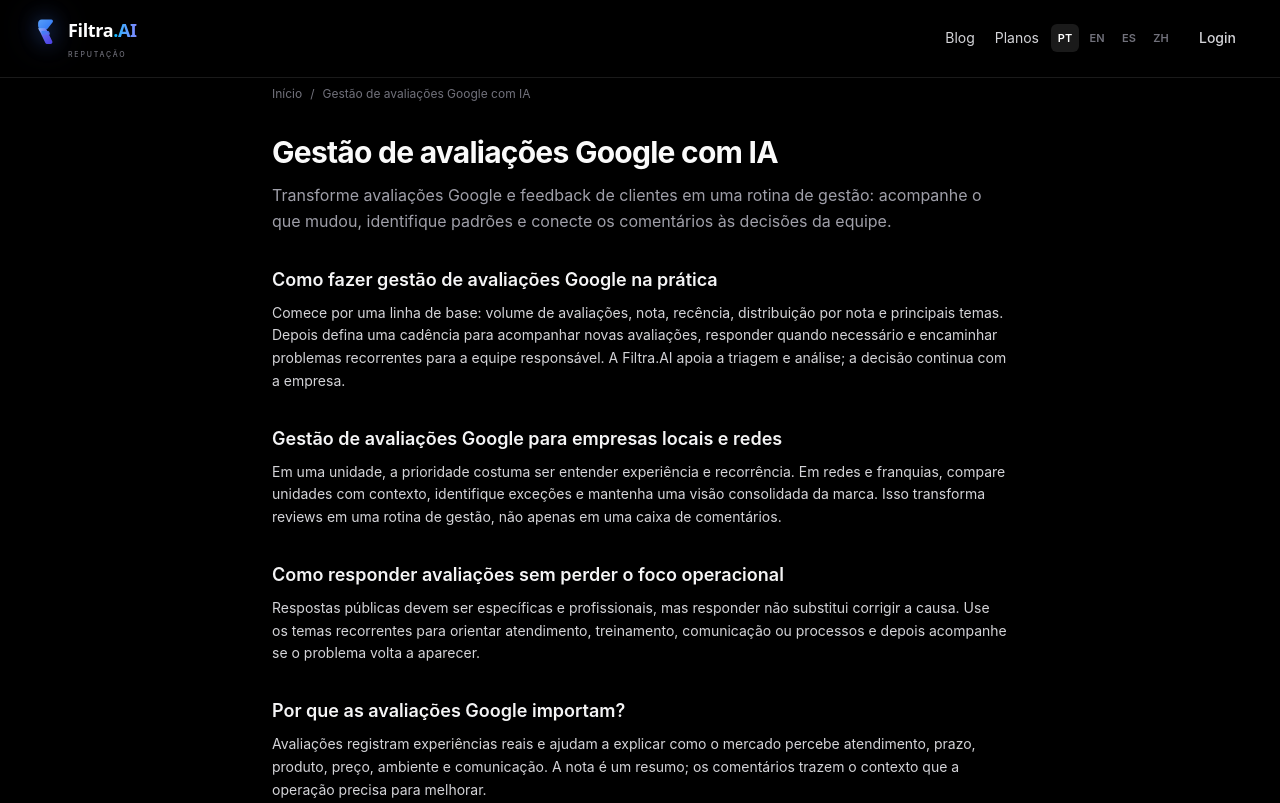
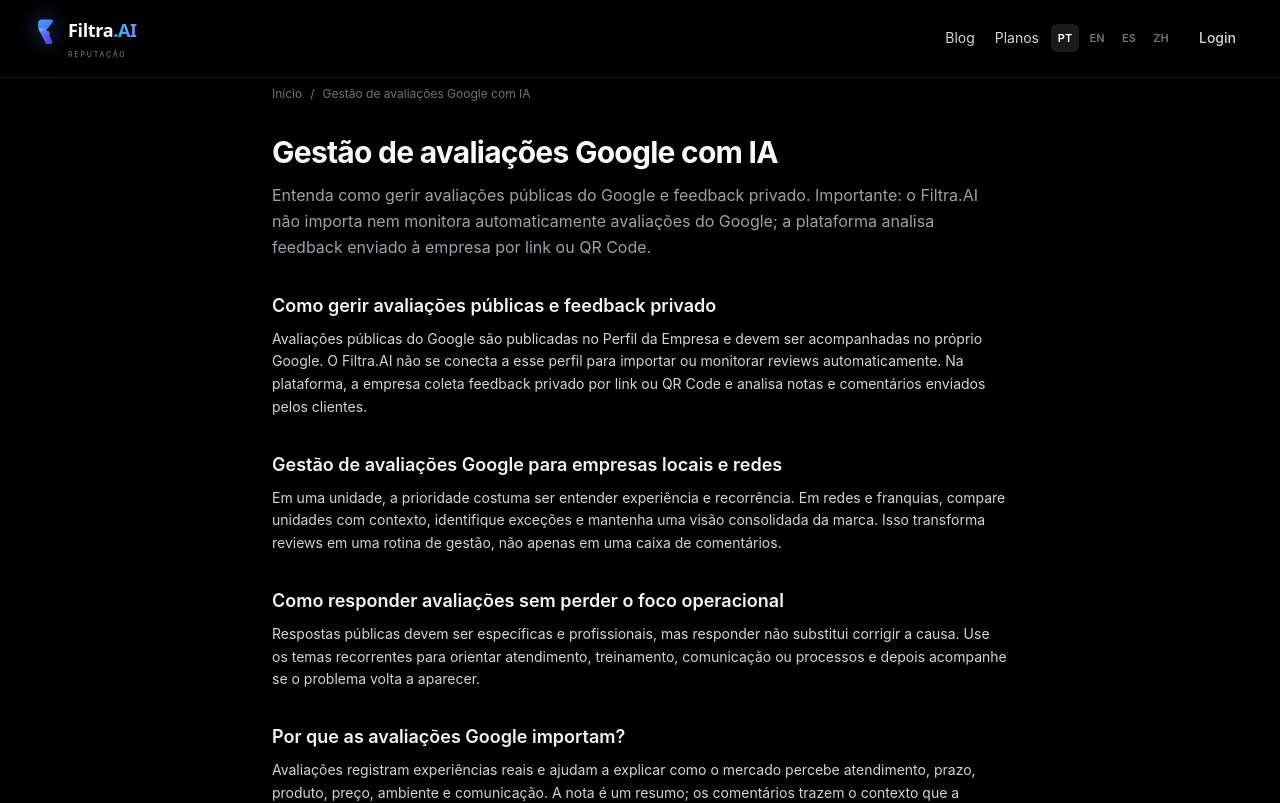
Before and after one commit to LU9DI/saas-reputacao-ia, a Next.js app in the folder frontend/: page /avaliacoes-google in a window 1280 px wide. Shown: the top 803 px of the page. Built offline with nearby package versions, Linux system fonts and the light colour scheme.

Commit message:
fix(seo): clarify Google review data scope

```diff
--- a/frontend/src/app/avaliacoes-google/page.tsx
+++ b/frontend/src/app/avaliacoes-google/page.tsx
@@ -28,7 +28,7 @@ export default function Page() {
   return (
     <SeoLanding
       h1="Gestão de avaliações Google com IA"
-      lead="Transforme avaliações Google e feedback de clientes em uma rotina de gestão: acompanhe o que mudou, identifique padrões e conecte os comentários às decisões da equipe."
+      lead="Entenda como gerir avaliações públicas do Google e feedback privado. Importante: o Filtra.AI não importa nem monitora automaticamente avaliações do Google; a plataforma analisa feedback enviado à empresa por link ou QR Code."
       breadcrumbHref="/avaliacoes-google"
       contextLinks={[
         { href: '/monitoramento-reputacao-online', title: 'Monitoramento de reputação online', description: 'Acompanhe mudanças e temas recorrentes depois das avaliações.' },
@@ -45,8 +45,8 @@ export default function Page() {
       ]}
       sections={[
         {
-          heading: 'Como fazer gestão de avaliações Google na prática',
-          body: 'Comece por uma linha de base: volume de avaliações, nota, recência, distribuição por nota e principais temas. Depois defina uma cadência para acompanhar novas avaliações, responder quando necessário e encaminhar problemas recorrentes para a equipe responsável. A Filtra.AI apoia a triagem e análise; a decisão continua com a empresa.'
+          heading: 'Como gerir avaliações públicas e feedback privado',
+          body: 'Avaliações públicas do Google são publicadas no Perfil da Empresa e devem ser acompanhadas no próprio Google. O Filtra.AI não se conecta a esse perfil para importar ou monitorar reviews automaticamente. Na plataforma, a empresa coleta feedback privado por link ou QR Code e analisa notas e comentários enviados pelos clientes.'
         },
         {
           heading: 'Gestão de avaliações Google para empresas locais e redes',
@@ -66,8 +66,8 @@ export default function Page() {
           body: 'Para negócios locais, avaliação e presença no Google Maps fazem parte do mesmo ecossistema de descoberta. O objetivo não é apenas acumular estrelas: é construir uma experiência que produza feedback consistente e identificar rapidamente o que precisa mudar.'
         },
         {
-          heading: 'Do feedback à avaliação pública',
-          body: 'Uma jornada de avaliação eficiente reduz fricção no momento certo, com links diretos ou QR Code e uma comunicação clara. A coleta deve continuar sendo natural e nunca depender de condicionar benefício a uma nota positiva.'
+          heading: 'Do feedback privado à avaliação pública',
+          body: 'O link ou QR Code do Filtra.AI coleta feedback para análise privada pela empresa. Se a empresa também convidar o cliente a publicar uma avaliação no Google, esse é um fluxo separado: o convite deve ser neutro, sem recompensa e sem direcionar apenas clientes satisfeitos.'
         },
         {
           heading: 'Como analisar centenas de reviews',
@@ -92,6 +92,10 @@ export default function Page() {
       ]}
       faq={[
         {
+          question: 'O Filtra.AI importa avaliações diretamente do Google?',
+          answer: 'Não. O Filtra.AI não importa nem monitora automaticamente avaliações publicadas no Google. A plataforma analisa feedback enviado pelo cliente por link ou QR Code. A auditoria gratuita, por sua vez, permite colar avaliações fornecidas pela própria empresa para gerar um diagnóstico pontual.',
+        },
+        {
           question: 'O que é uma avaliação Google?',
           answer: 'É uma nota de 1 a 5 estrelas, com comentário opcional, publicada por um cliente no perfil da empresa no Google. Ela aparece na Busca e no Maps e compõe a reputação pública do negócio.',
         },
```
